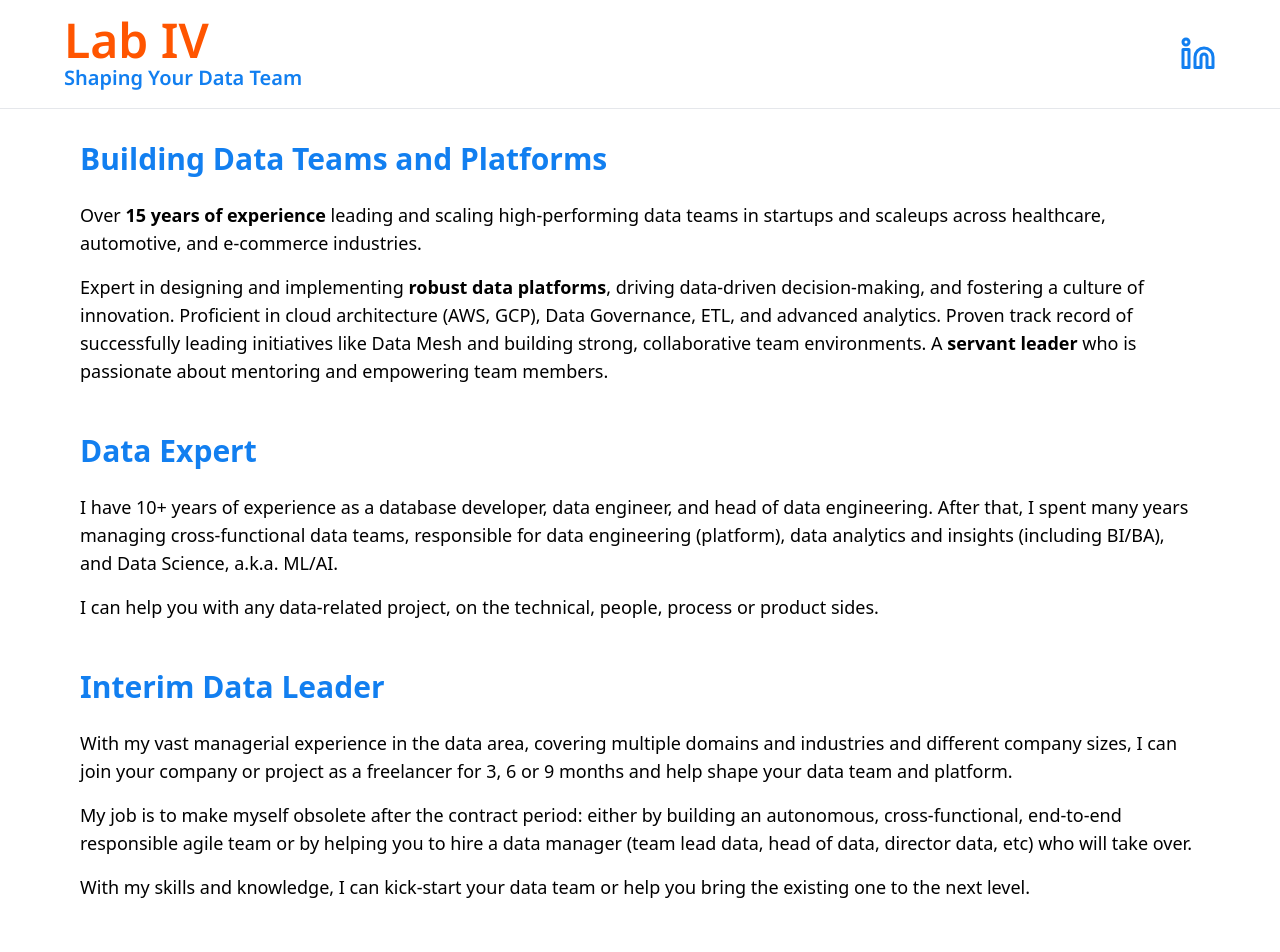
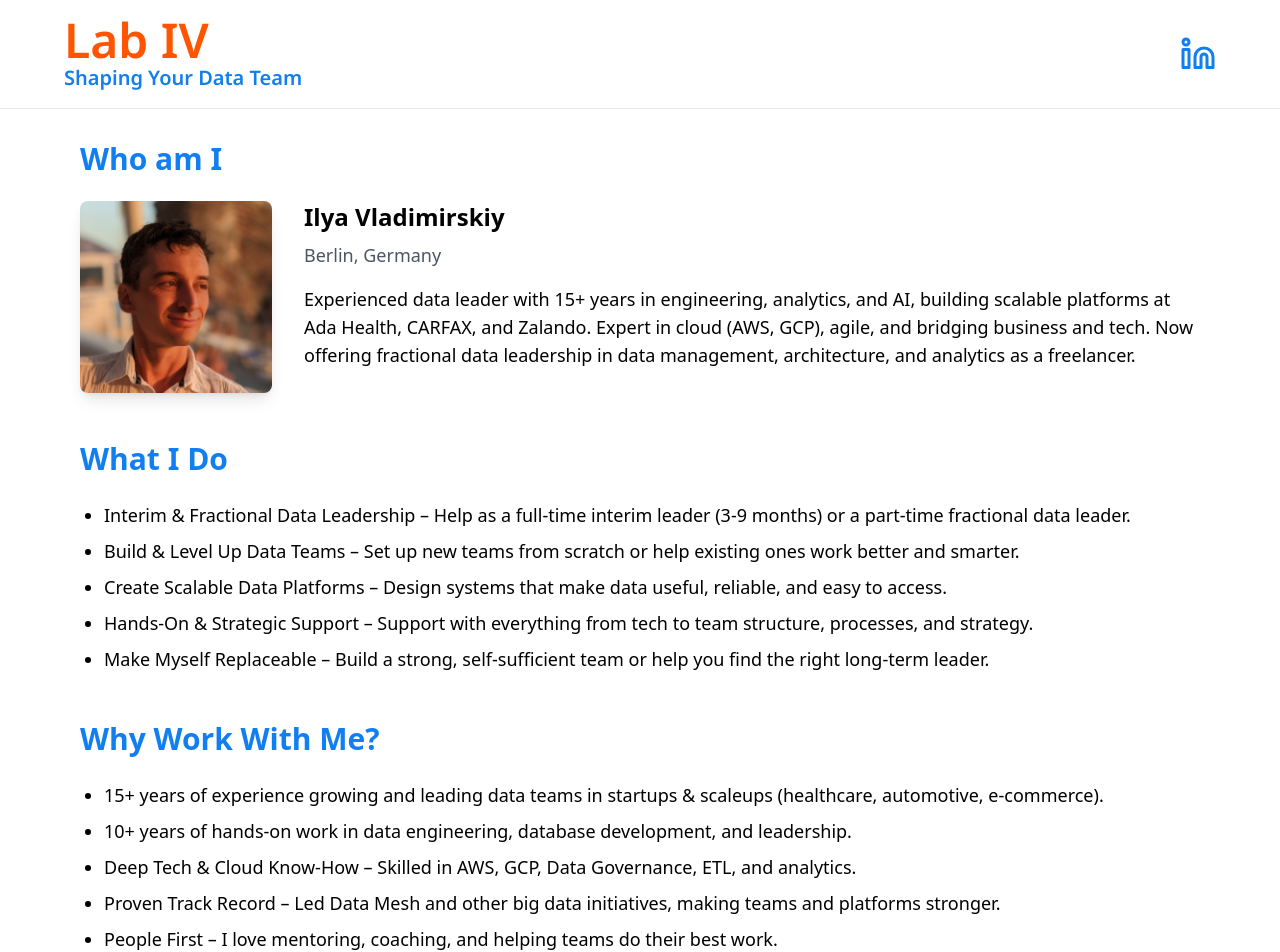
Before and after one commit to lab4-berlin/lab4-web, a React (Vite) app: page / in a window 1280 px wide. Shown: the top 952 px of the page. Built offline with nearby package versions, Linux system fonts and the light colour scheme.

Commit message:
content changes - to bullet style

```diff
--- a/src/pages/Home.tsx
+++ b/src/pages/Home.tsx
@@ -5,47 +5,43 @@ export function Home() {
   return (
     <main className="max-w-6xl mx-auto px-4 py-8">
       <section className="mb-12">
-        <h2 className="text-3xl font-bold text-[#127ff0] mb-6">Building Data Teams and Platforms</h2>
-        <p className="text-lg mb-4">
-          Over <span className="font-semibold">15 years of experience</span> leading and scaling high-performing data teams in
-          startups and scaleups across healthcare, automotive, and e-commerce industries.
-        </p>
-        <p className="text-lg mb-4">
-          Expert in designing and implementing <span className="font-semibold">robust data platforms</span>, driving data-driven
-          decision-making, and fostering a culture of innovation. Proficient in cloud architecture
-          (AWS, GCP), Data Governance, ETL, and advanced analytics. Proven track record of
-          successfully leading initiatives like Data Mesh and building strong, collaborative team
-          environments. A <span className="font-semibold">servant leader</span> who is passionate about mentoring and
-          empowering team members.
-        </p>
+        <h2 className="text-3xl font-bold text-[#127ff0] mb-6">Who am I</h2>
+        <div className="flex gap-8 items-start">
+          <img
+            src="/images/iv_profile.jpeg"
+            alt="Ilya Vladimirskiy"
+            className="w-48 h-48 object-cover rounded-lg shadow-lg"
+          />
+          <div>
+            <h3 className="text-2xl font-semibold mb-2">Ilya Vladimirskiy</h3>
+            <p className="text-lg text-gray-600 mb-4">Berlin, Germany</p>
+            <p className="text-lg">
+              Experienced data leader with 15+ years in engineering, analytics, and AI, building scalable platforms at Ada Health, CARFAX, and Zalando. Expert in cloud (AWS, GCP), agile, and bridging business and tech. Now offering fractional data leadership in data management, architecture, and analytics as a freelancer.
+            </p>
+          </div>
+        </div>
       </section>
 
       <section className="mb-12">
-        <h2 className="text-3xl font-bold text-[#127ff0] mb-6">Data Expert</h2>
-        <p className="text-lg mb-4">
-          I have 10+ years of experience as a database developer, data engineer, and head of data engineering. After that, I spent many
-          years managing cross-functional data teams, responsible for data engineering (platform), data analytics and insights (including
-          BI/BA), and Data Science, a.k.a. ML/AI.
-        </p>
-        <p className="text-lg mb-4">
-          I can help you with any data-related project, on the technical, people, process or product sides.
-        </p>
+        <h2 className="text-3xl font-bold text-[#127ff0] mb-6">What I Do</h2>
+        <ul className="text-lg mb-4 list-disc pl-6 space-y-2">
+          <li>Interim & Fractional Data Leadership – Help as a full-time interim leader (3-9 months) or a part-time fractional data leader.</li>
+          <li>Build & Level Up Data Teams – Set up new teams from scratch or help existing ones work better and smarter.</li>
+          <li>Create Scalable Data Platforms – Design systems that make data useful, reliable, and easy to access.</li>
+          <li>Hands-On & Strategic Support – Support with everything from tech to team structure, processes, and strategy.</li>
+          <li>Make Myself Replaceable – Build a strong, self-sufficient team or help you find the right long-term leader.</li>
+        </ul>
       </section>
 
       <section className="mb-12">
-        <h2 className="text-3xl font-bold text-[#127ff0] mb-6">Interim Data Leader</h2>
-        <p className="text-lg mb-4">
-          With my vast managerial experience in the data area, covering multiple domains and industries and different company sizes, I
-          can join your company or project as a freelancer for 3, 6 or 9 months and help shape your data team and platform.
-        </p>
-        <p className="text-lg mb-4">
-          My job is to make myself obsolete after the contract period: either by building an autonomous, cross-functional, end-to-end
-          responsible agile team or by helping you to hire a data manager (team lead data, head of data, director data, etc) who will take
-          over.
-        </p>
-        <p className="text-lg mb-4">
-          With my skills and knowledge, I can kick-start your data team or help you bring the existing one to the next level.
-        </p>
+        <h2 className="text-3xl font-bold text-[#127ff0] mb-6">Why Work With Me?</h2>
+        <ul className="text-lg mb-4 list-disc pl-6 space-y-2">
+          <li>15+ years of experience growing and leading data teams in startups & scaleups (healthcare, automotive, e-commerce).</li>
+          <li>10+ years of hands-on work in data engineering, database development, and leadership.</li>
+          <li>Deep Tech & Cloud Know-How – Skilled in AWS, GCP, Data Governance, ETL, and analytics.</li>
+          <li>Proven Track Record – Led Data Mesh and other big data initiatives, making teams and platforms stronger.</li>
+          <li>People First – I love mentoring, coaching, and helping teams do their best work.</li>
+        </ul>
       </section>
 
       <Testimonials />
```
Also changed, not shown: public/images/iv_profile.jpeg (added).
